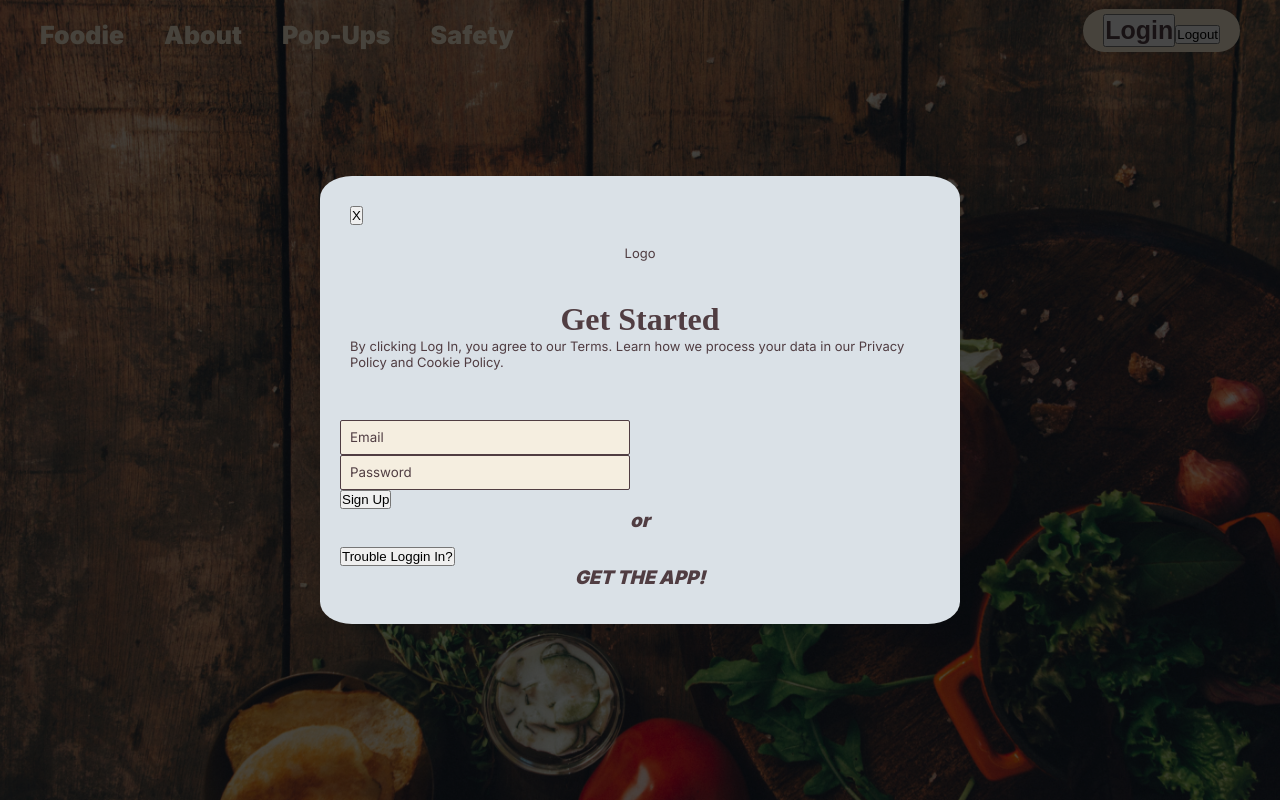
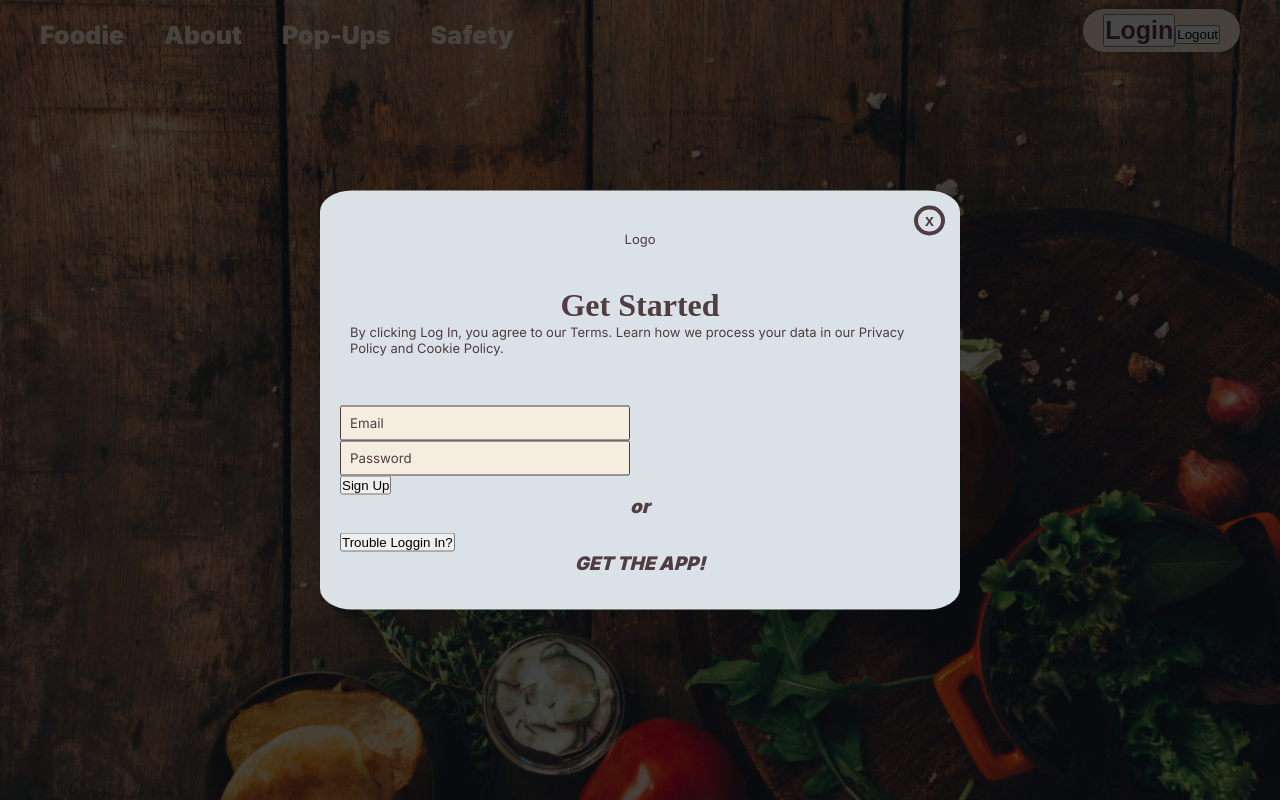
Before and after one commit to FFT-Food-for-Thought/Foodie, a React (Create React App) app: page / in a window 1280 px wide. Both pictures are taken after a click on the button "Create Account". Shown: the top 800 px of the page. Built offline with nearby package versions, Linux system fonts and the light colour scheme; no server answers; the database is empty.

Commit message:
close button align

```diff
--- a/src/Components/Signup.js
+++ b/src/Components/Signup.js
@@ -17,9 +17,11 @@ const Signup = ({ openSignup, children, onSignupClose }) => {
         <div className="signup-popup">
           <div className="signup-close-button-container">
             <div className="signup-close">
-              <button onClick={onSignupClose}>X</button>
-              {children}
+              <button onClick={onSignupClose} className="round-button">
+                x
+              </button>
             </div>
+            {children}
           </div>
           <div className="signup-info">
             <div>
--- a/src/Css/signup.css
+++ b/src/Css/signup.css
@@ -39,3 +39,21 @@
   align-items: center;
   flex-direction: column;
 }
+
+.round-button {
+  border-radius: 50%;
+  background-color: #DAE1E7;
+  border: 4px solid #503D42;
+  color: #503D42;
+  padding: 2px 7px;
+  font-size: 16px;
+  cursor: pointer;
+  font-weight: bold;
+}
+
+.signup-close {
+  position: fixed;
+  top: 0;
+  right: 0;
+  padding: 15px 15px;
+}
```
